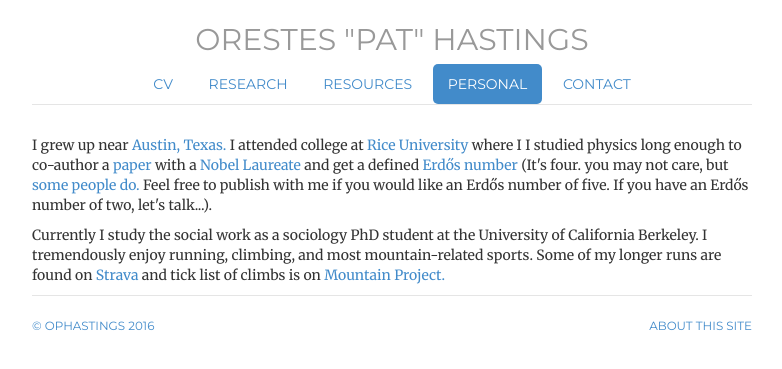
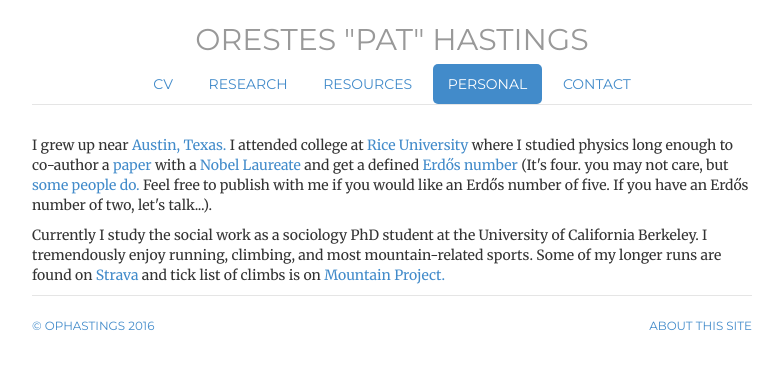
Before and after one commit to ophastings/ophastings.github.io, a Jekyll site: the page built from personal/index.html, in a window 1280 px wide. Shown: the top 369 px of the page, without its empty margins (248-1030 px from the left). Built offline with Jekyll 4.4.1, drawn with Linux system fonts in a browser that asks for light colours; comment, search, counter and statistics services are not loaded.

Commit message:
update about

```diff
--- a/personal/index.html
+++ b/personal/index.html
@@ -11,7 +11,7 @@ description: Personal page of ophastings.com, the website of Orestes Hastings, a
 
 
 <p>I grew up near <a href="http://maps.google.com/maps?q=Lago+Vista,+TX&amp;um=1&amp;ie=UTF-8&amp;hq=&amp;hnear=Lago+Vista,+TX&amp;gl=us&amp;ei=wqvPTJ7LAYPSsAOcoan4AQ&amp;sa=X&amp;oi=geocode_result&amp;ct=image&amp;resnum=1&amp;ved=0CBsQ8gEwAA">Austin, Texas.</a>
-I attended college at <a title="http://www.rice.edu/" href="http://www.rice.edu/">Rice University</a> where I
+I attended college at <a title="http://www.rice.edu/" href="http://www.rice.edu/">Rice University</a> where
 I studied physics long enough to co-author a <a href="http://www.nist.gov/manuscript-publication-search.cfm?pub_id=842476">paper</a> with a <a href="http://www.nobelprize.org/nobel_prizes/physics/laureates/2012/wineland-facts.html">Nobel Laureate</a>
 and get a defined <a href="http://www.oakland.edu/enp/">Erdős number</a> (It's four.
 you may not care, but <a title="http://xkcd.com/599/" href="http://xkcd.com/599/">some people do.</a> Feel free to publish with me if you would like an Erdős number of five. If you have an Erdős number of two, let's talk...).
```
